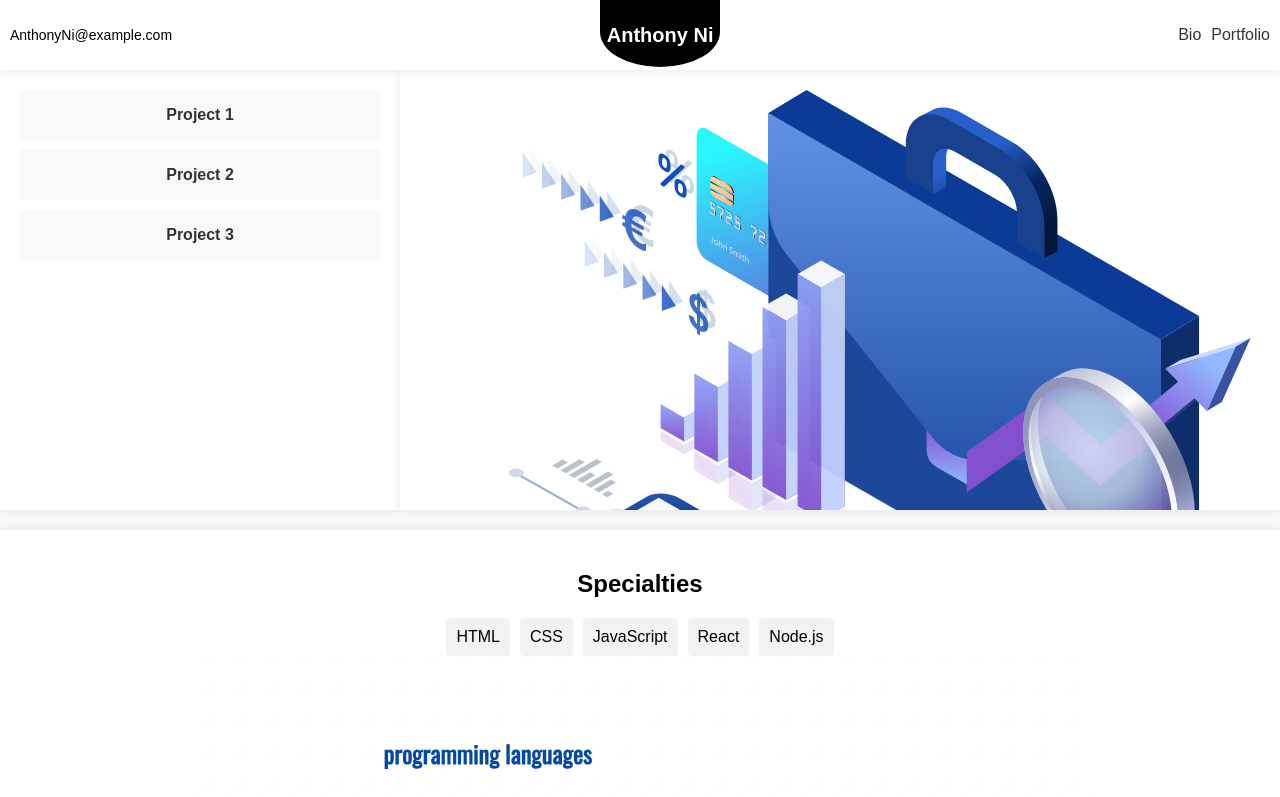
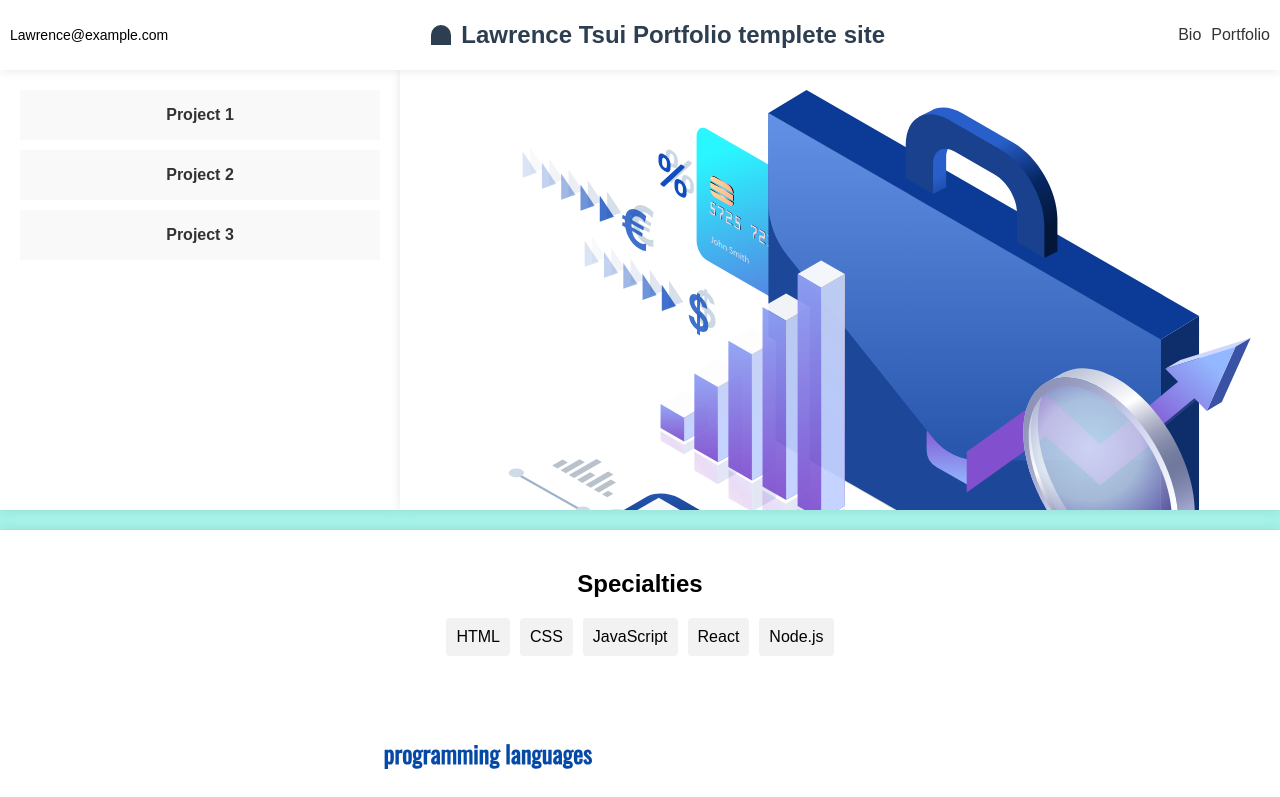
Before and after one commit to LawrencesPractice/anthonyportfolio, a React (Create React App) app: page / in a window 1280 px wide. Shown: the top 797 px of the page. Built offline with nearby package versions, Linux system fonts and the light colour scheme.

Commit message:
name change

```diff
--- a/src/App.css
+++ b/src/App.css
@@ -4,7 +4,7 @@ body {
   margin: 0;
   padding: 0;
   font-family: 'Arial', sans-serif;
-  background-color: #f9f9f9;
+  background-color: #a5f2e9;
 }
 
 .app-container {
@@ -192,18 +192,20 @@ body {
   border-radius: 4px;
 }
 .top-nav-middle {
-  position: relative;
-  color:#ffffff
+  display: flex;
+  align-items: center;
 }
 
 .half-circle {
-  position: absolute;
-  bottom: -20px; /* Adjust the position as needed */
-  left: 50%;
-  transform: translateX(-50%) rotate(180deg);
-  width: 120px;
-  height: 70px;
-  background-color: black;
+  width: 20px;
+  height: 20px;
   border-radius: 50% 50% 0 0;
-  z-index: -1;
+  background-color: #2c3e50; /* Replace with your desired background color */
 }
+
+.brand {
+  font-size: 24px;
+  font-weight: bold;
+  margin-left: 10px;
+  color: #2c3e50; /* Replace with your desired text color */
+}
--- a/src/components/TopNav.js
+++ b/src/components/TopNav.js
@@ -8,11 +8,11 @@ const TopNav = ({ links, setSelectedLink }) => {
   return (
     <nav className="top-nav">
       <div className="top-nav-left">
-        <span className="email">AnthonyNi@example.com</span>
+        <span className="email">Lawrence@example.com</span>
       </div>
       <div className="top-nav-middle">
         <div className="half-circle"></div> {/* Half circle element */}
-        <span className="brand">Anthony Ni</span>
+        <span className="brand">Lawrence Tsui Portfolio templete site</span>
       </div>
       <ul className="top-nav-links">
         {links.map((link, index) => (
```
